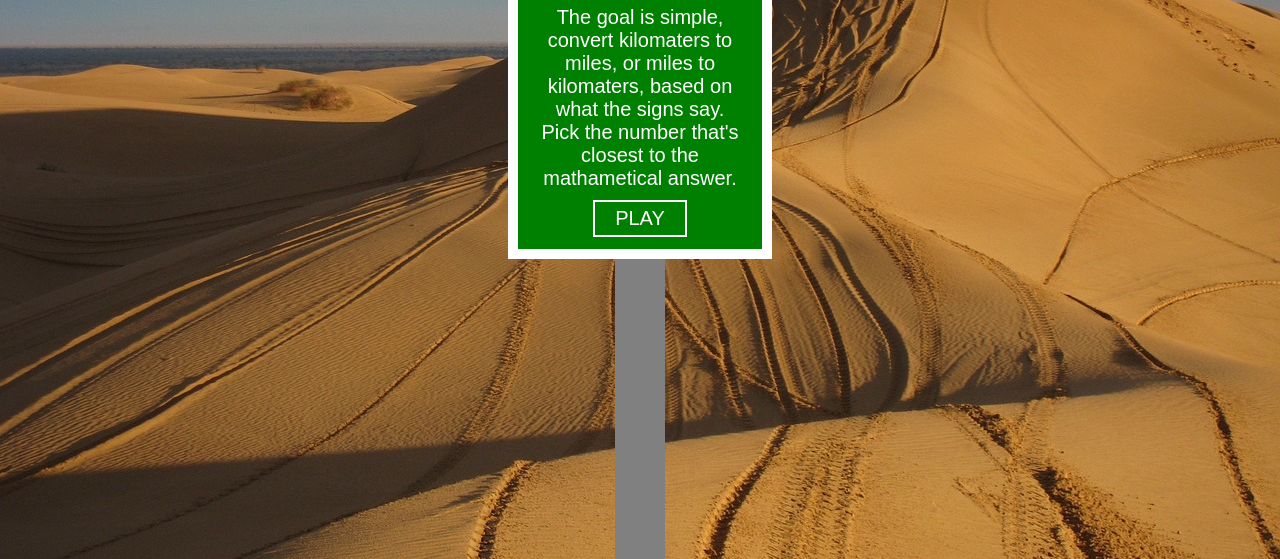
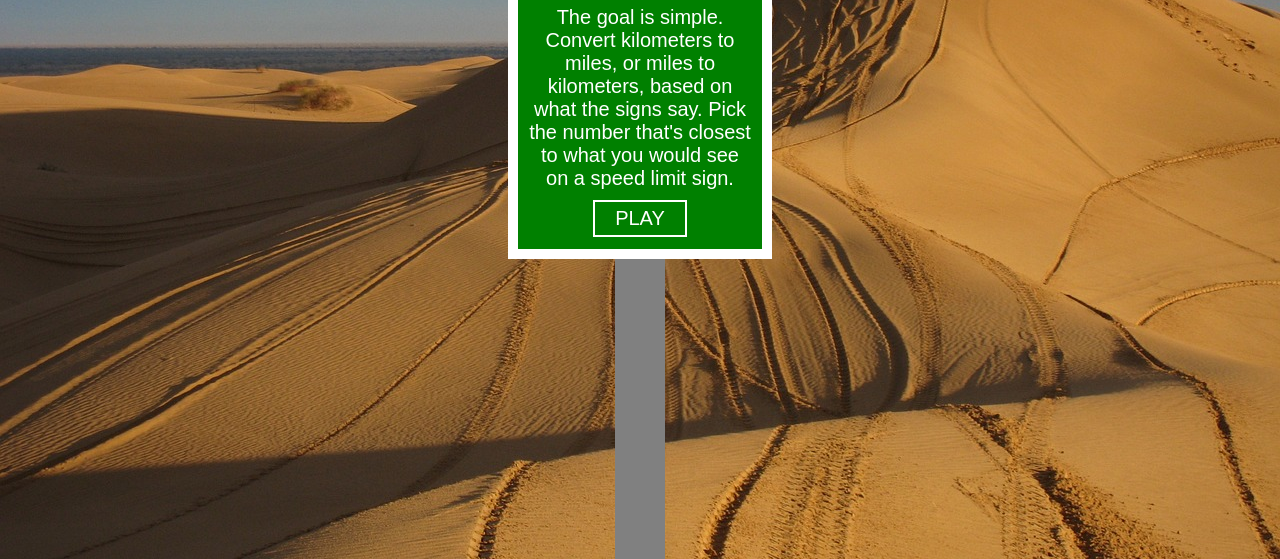
Before and after one commit to RobertB512/speed-limit-conversion-game, a plain HTML site: page index.html in a window 1280 px wide. Shown: the part 241-800 px from the top of the page. Drawn offline with Linux system fonts and the light colour scheme.

Commit message:
Edit "how to play" sign and padding of signs

```diff
--- a/index.html
+++ b/index.html
@@ -13,9 +13,8 @@
 			<div class="how-to-play-sign sign">
         <h2>How to play</h2>
         <p>
-          The goal is simple, convert kilomaters to miles, or miles to kilomaters,
-          based on what the signs say. Pick the number that's closest to the
-          mathametical answer.
+          The goal is simple. Convert kilometers to miles, or miles to kilometers,
+          based on what the signs say. Pick the number that's closest to what you would see on a speed limit sign.
         </p>
         <button class="play-btn">PLAY</button>
       </div>
--- a/styles/scss/styles.scss
+++ b/styles/scss/styles.scss
@@ -67,7 +67,7 @@ body {
   background-color: white;
   border-width: 1.5rem;
   border-style: solid;
-  padding: 2rem;
+  padding: 1rem;
   text-align: center;
   width: 26.4rem;
   height: 32rem;
```
Also changed, not shown: styles/css/styles.css.
